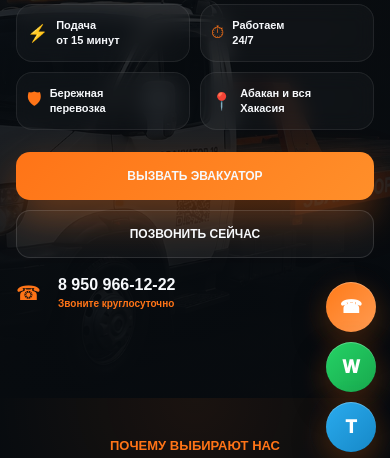
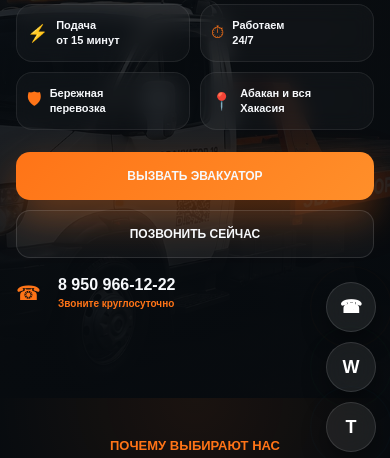
Before and after one commit to PabloAlligator/evacuator, a plain HTML site: page index.html in a window 390 px wide. Shown: the part 378-836 px from the top of the page. Drawn offline with nearby package versions, Linux system fonts and the light colour scheme.

Commit message:
prepare production version

```diff
--- a/index.html
+++ b/index.html
@@ -635,7 +635,7 @@
 
       <a
         class="floating-actions__btn floating-actions__btn--whatsapp"
-        href="https://wa.me/79509661222"
+        href="https://wa.me/79509661222?text=Здравствуйте%20нужен%20эвакуатор"
         target="_blank"
         rel="noopener noreferrer"
         aria-label="Написать в WhatsApp"
--- a/site/sass/main-page.fixed.scss
+++ b/site/sass/main-page.fixed.scss
@@ -12,6 +12,18 @@ $muted: rgba(247, 249, 252, 0.72);
 
 html {
   scroll-behavior: smooth;
+}
+::-webkit-scrollbar {
+  width: 10px;
+}
+
+::-webkit-scrollbar-track {
+  background: #070b0f;
+}
+
+::-webkit-scrollbar-thumb {
+  background: #ff7417;
+  border-radius: 20px;
 }
 
 body {
@@ -2029,6 +2041,7 @@ button {
     }
   }
 }
+
 // кнопкки для связи внизу страницы
 .floating-actions {
   position: fixed;
@@ -2113,6 +2126,51 @@ button {
     opacity: 0;
   }
 }
+@media (max-width: 768px) {
+  .floating-actions {
+    position: fixed;
+    right: 16px;
+    bottom: 18px;
+    z-index: 50;
+    display: flex;
+    flex-direction: column;
+    gap: 10px;
+  }
+
+  .floating-actions__btn {
+    width: 52px;
+    height: 52px;
+    display: grid;
+    place-items: center;
+    border-radius: 50%;
+    color: #fff;
+    font-size: 20px;
+    font-weight: 900;
+    text-decoration: none;
+    box-shadow: 0 10px 25px rgba(0, 0, 0, 0.35);
+  }
+
+.floating-actions__btn {
+  background: rgba(255, 255, 255, 0.08);
+  backdrop-filter: blur(14px);
+  -webkit-backdrop-filter: blur(14px);
+
+  border: 1px solid rgba(255, 255, 255, 0.12);
+
+  transition:
+    transform 0.3s ease,
+    background 0.3s ease,
+    border-color 0.3s ease;
+}
+
+.floating-actions__btn:hover {
+  transform: translateY(-4px);
+
+  background: rgba(255, 116, 23, 0.18);
+
+  border-color: rgba(255, 116, 23, 0.4);
+}
+}
 
 @media (max-width: 620px) {
   .floating-actions {
```
Also changed, not shown: site/css/main-page.fixed.css, site/css/main-page.fixed.min.css, site/css/main.css, site/css/main.min.css, site/img/service-suv.webp (added).
